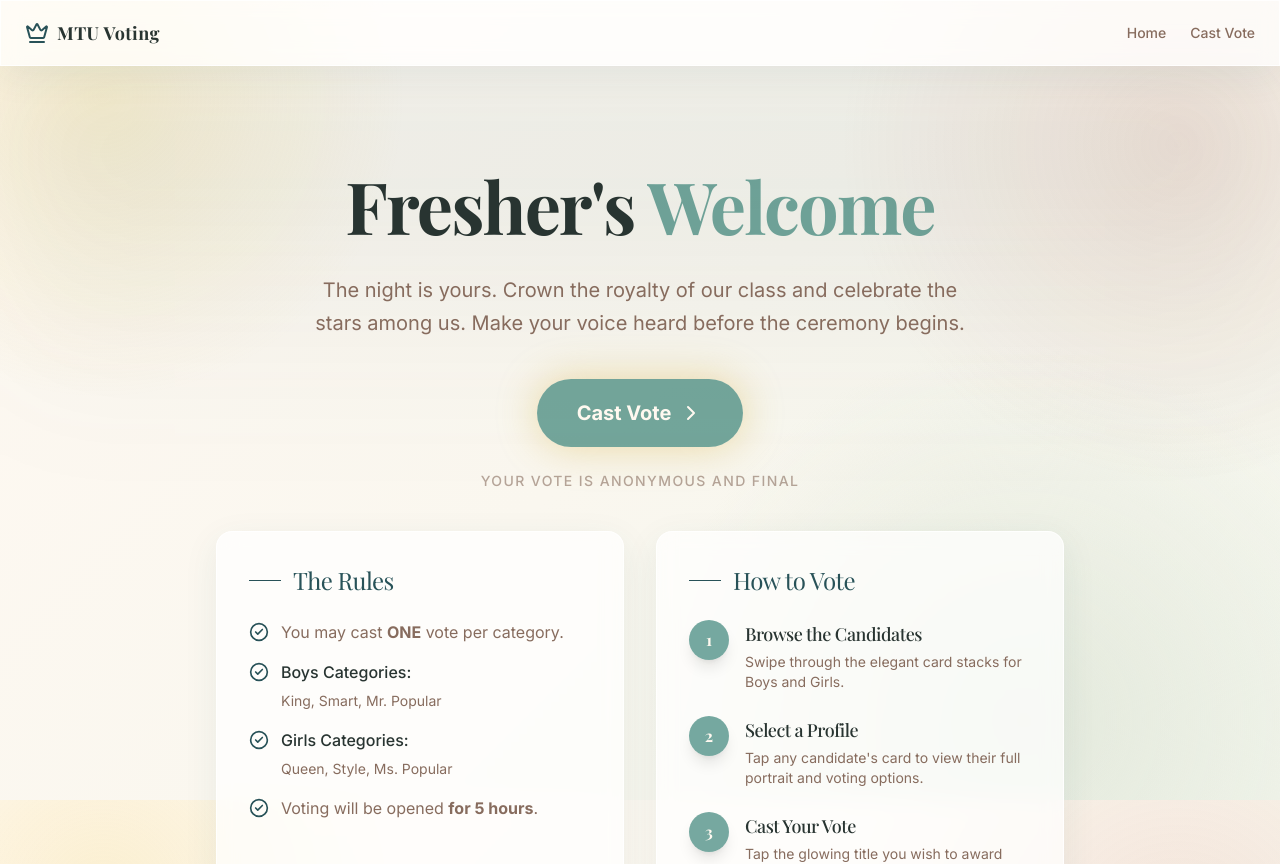
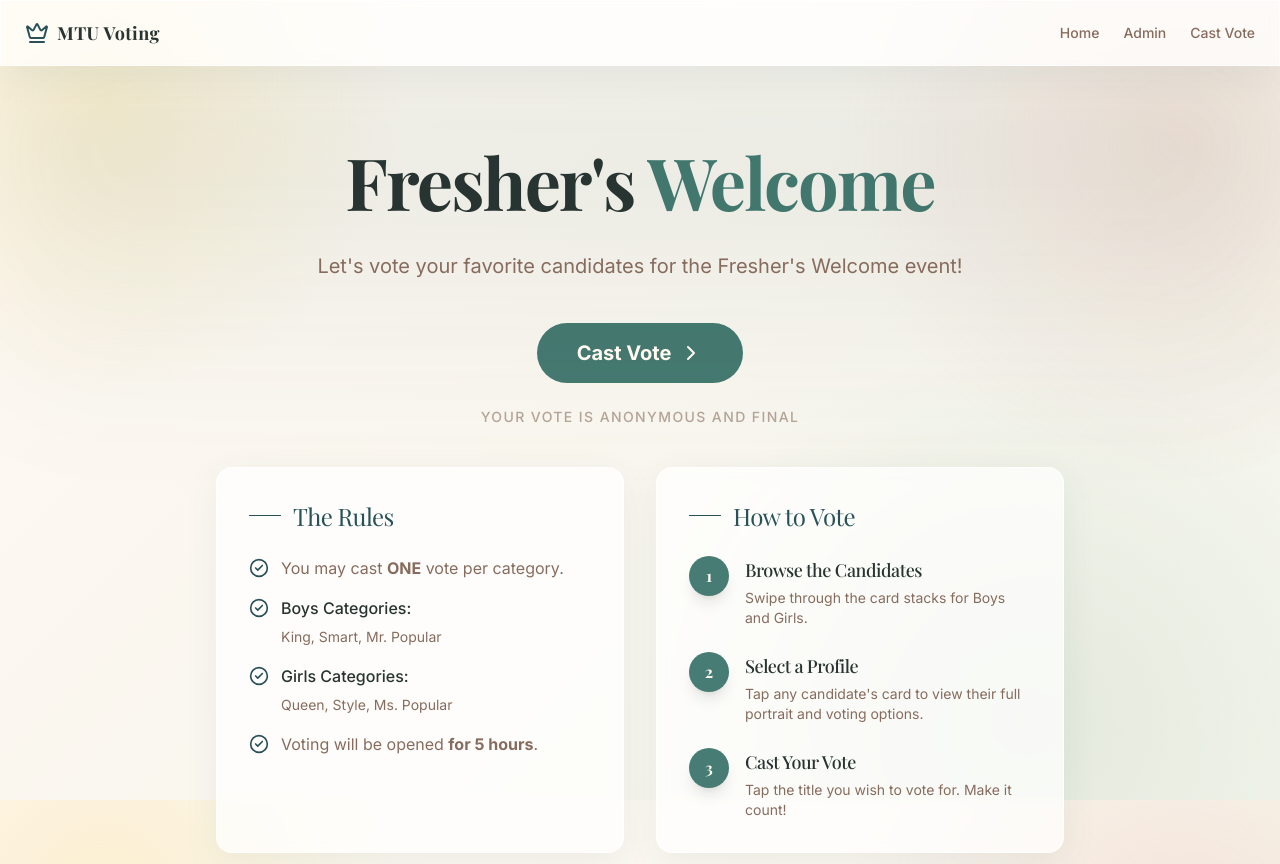
Before and after one commit to htun1soe/voting-system, a React (Vite) app: page / in a window 1280 px wide. Shown: the top 864 px of the page. Built offline with nearby package versions, Linux system fonts and the light colour scheme; a web font is replaced by a local one.

Commit message:
Updated font color

```diff
--- a/src/App.tsx
+++ b/src/App.tsx
@@ -26,6 +26,12 @@ function Navbar() {
             className="text-sm font-medium text-muted-foreground hover:text-foreground transition-colors"
           >
             Home
+          </Link>
+          <Link
+            href="/"
+            className="text-sm font-medium text-muted-foreground hover:text-foreground transition-colors"
+          >
+            Admin
           </Link>
           <Link
             href="/vote"
--- a/src/index.css
+++ b/src/index.css
@@ -187,7 +187,7 @@
 
 .glass-panel {
   background: rgba(255, 255, 255, 0.72);
-  backdrop-filter: blur(10px);
+  backdrop-filter: blur(5px);
 
   border: 1px solid rgba(255, 255, 255, 0.8);
 
@@ -196,11 +196,11 @@
 }
 
 .gold-gradient-bg {
-  background: oklch(0.45 0.08 180 / 0.55);
+  background: oklch(37.383% 0.06658 180.015 / 0.73);
 }
 
 .gold-gradient-text {
-  background: oklch(0.45 0.08 180 / 0.55);
+  background: oklch(37.383% 0.06658 180.015 / 0.73);
 
   -webkit-background-clip: text;
   -webkit-text-fill-color: transparent;
--- a/src/pages/Home.tsx
+++ b/src/pages/Home.tsx
@@ -11,7 +11,7 @@ export default function Home() {
       {/* Abstract decorative elements */}
       <div className="absolute top-0 left-0 w-full h-96 bg-gradient-to-b from-primary/20 to-transparent opacity-50 blur-3xl pointer-events-none"></div>
 
-      <main className="container mx-auto px-6 py-12 md:py-24 relative z-10 max-w-4xl">
+      <main className="container mx-auto px-6 py-12 md:py-18 relative z-10 max-w-4xl">
 
         {/* Hero Section */}
         <motion.div
@@ -25,7 +25,7 @@ export default function Home() {
           </h1>
 
           <p className="text-xl text-muted-foreground max-w-2xl mx-auto font-light leading-relaxed">
-            The night is yours. Crown the royalty of our class and celebrate the stars among us. Make your voice heard before the ceremony begins.
+            Let's vote your favorite candidates for the Fresher's Welcome event!
           </p>
         </motion.div>
 
@@ -36,7 +36,7 @@ export default function Home() {
           transition={{ duration: 0.6, delay: 0.7 }}
           className="text-center mb-10"
         >
-          <Link href="/vote" className="inline-flex items-center justify-center gap-2 px-10 py-5 rounded-full gold-gradient-bg text-primary-foreground font-bold text-xl hover:scale-105 active:scale-95 transition-all shadow-[0_0_40px_rgba(212,175,55,0.4)] group">
+          <Link href="/vote" className="inline-flex items-center justify-center gap-2 px-10 py-4 rounded-full gold-gradient-bg text-primary-foreground font-bold text-xl hover:scale-105 active:scale-95 transition-all group">
             <span>Cast Vote</span>
             <ChevronRight className="w-6 h-6 group-hover:translate-x-1 transition-transform" />
           </Link>
@@ -102,7 +102,7 @@ export default function Home() {
                 <div className="w-10 h-10 rounded-full gold-gradient-bg text-primary-foreground flex items-center justify-center font-bold font-serif shrink-0 shadow-lg">1</div>
                 <div>
                   <h3 className="font-medium text-lg mb-1 text-foreground">Browse the Candidates</h3>
-                  <p className="text-sm text-muted-foreground">Swipe through the elegant card stacks for Boys and Girls.</p>
+                  <p className="text-sm text-muted-foreground">Swipe through the card stacks for Boys and Girls.</p>
                 </div>
               </div>
               <div className="flex gap-4">
@@ -116,7 +116,7 @@ export default function Home() {
                 <div className="w-10 h-10 rounded-full gold-gradient-bg text-primary-foreground flex items-center justify-center font-bold font-serif shrink-0 shadow-lg">3</div>
                 <div>
                   <h3 className="font-medium text-lg mb-1 text-foreground">Cast Your Vote</h3>
-                  <p className="text-sm text-muted-foreground">Tap the glowing title you wish to award them. Make it count!</p>
+                  <p className="text-sm text-muted-foreground">Tap the title you wish to vote for. Make it count!</p>
                 </div>
               </div>
             </div>
--- a/src/pages/Vote.tsx
+++ b/src/pages/Vote.tsx
@@ -81,7 +81,7 @@ export default function Vote() {
           >
             Cast Your Votes
           </motion.h1>
-          <p className="text-muted-foreground mt-4 font-light text-lg">Tap a card to view and nominate.</p>
+          <p className="text-muted-foreground mt-4 font-light text-lg">Tap a card to view and vote.</p>
         </header>
 
         <div className="flex-1 grid md:grid-cols-2 gap-12 max-w-5xl mx-auto w-full">
```
